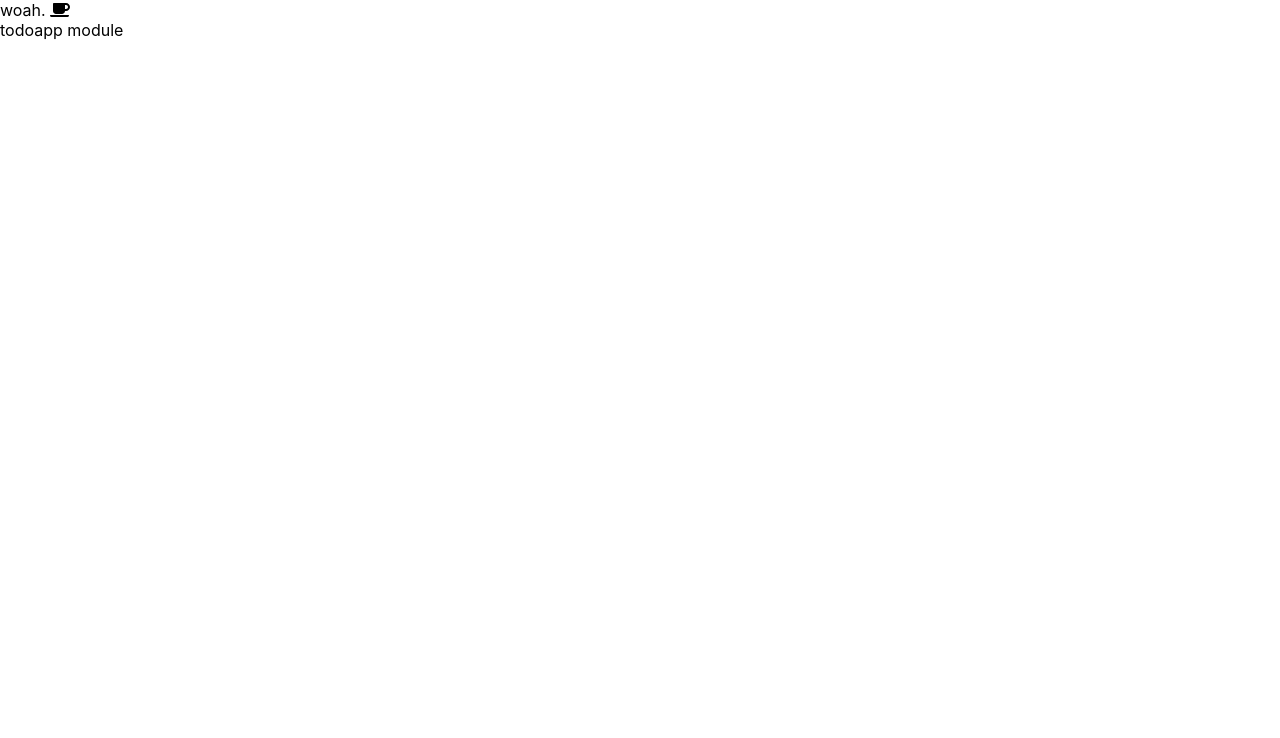
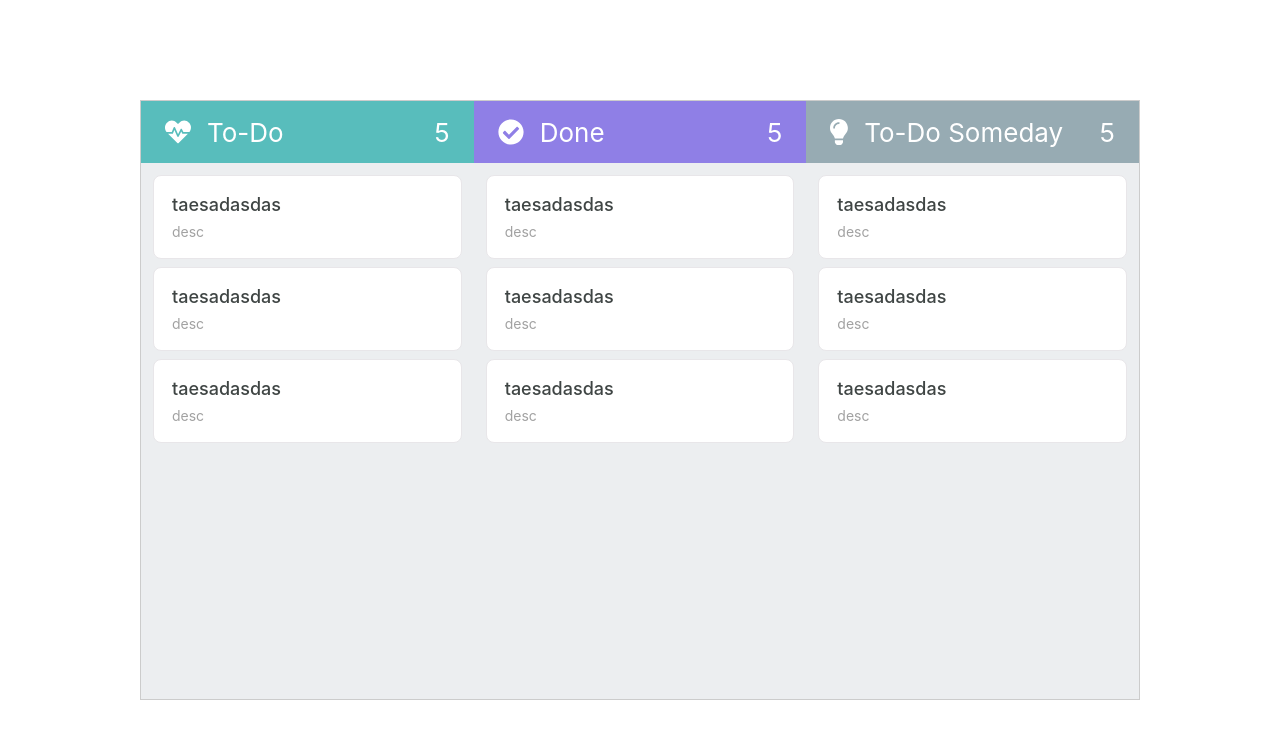
Before and after one commit to erenkulaksiz/todo-react, a React (Create React App) app: page / in a window 1280 px wide. Shown: the top 738 px of the page. Built offline with nearby package versions, Linux system fonts and the light colour scheme.

Commit message:
frontend complete

```diff
--- a/src/index.jsx
+++ b/src/index.jsx
@@ -1,25 +1,17 @@
 import React from 'react';
 import ReactDOM from 'react-dom';
 import './styles/globals.scss'
-//
-import { FontAwesomeIcon } from '@fortawesome/react-fontawesome'
-import { faCoffee } from '@fortawesome/free-solid-svg-icons'
 
 import TodoApp from './modules/todoapp/todoapp.jsx'
 
 function App() {
   return (
-    <div className="App">
-        <div>
-          woah. <FontAwesomeIcon icon={faCoffee} />
-          <TodoApp />
-        </div>
-    </div>
+    <TodoApp />
   );
 }
 
 ReactDOM.render(
-    App(),
+  App(),
   document.getElementById('root')
 );
 
--- a/src/modules/card/card.jsx
+++ b/src/modules/card/card.jsx
@@ -0,0 +1,21 @@
+import React, { Component } from 'react';
+import styles from './card.module.scss';
+
+class card extends Component {
+
+    render() {
+      return(
+        <div className={styles.card}>
+            <div className={styles.title}>
+                {this.props.title}
+            </div>
+            <div className={styles.desc}>
+                {this.props.desc}
+            </div>
+        </div>
+      )
+    }
+
+  }
+
+export default card
--- a/src/modules/card/card.module.scss
+++ b/src/modules/card/card.module.scss
@@ -0,0 +1,27 @@
+
+.card{
+    display: flex;
+    flex-direction: column;
+    background-color: white;
+    width: 100%;
+    padding: 18px;
+    border: 1px solid #E8E6E9;
+    border-radius: 8px;
+    position: relative;
+    overflow-wrap: break-word;
+    &:nth-child(1n+2){
+        margin-top: 8px;
+    }
+    .title{
+        width: 100%;
+        font-size: 18px;
+        font-weight: 500;
+        color: #3F4544;
+    }
+    .desc{
+        width: 100%;
+        font-size: 14px;
+        margin-top: 8px;
+        color: #A2A2A2;
+    }
+}
--- a/src/modules/todoapp/todoapp.jsx
+++ b/src/modules/todoapp/todoapp.jsx
@@ -1,7 +1,72 @@
-import React from 'react';
+import React, { Component } from 'react';
+import Card from '../card/card.jsx';
+import styles from './todoapp.module.scss';
+//
+import { FontAwesomeIcon } from '@fortawesome/react-fontawesome'
+import { faHeartbeat, faCheckCircle, faLightbulb } from '@fortawesome/free-solid-svg-icons'
 
-const todoapp = () => (
-    <div>todoapp module</div>
-);
+class todoapp extends Component {
+
+    render() {
+      return(
+        <div className={styles.wrapper}>
+            <div className={styles.content}>
+                <div className={styles.content__todo}>
+                    <div className={styles.header}>
+                        <div className={styles.header_content}>
+                            <div className={styles.title}>
+                                <FontAwesomeIcon icon={faHeartbeat} className={styles.headerIcon}/> To-Do
+                            </div>
+                            <div className={styles.count}>
+                                5
+                            </div>
+                        </div>
+                    </div>
+                    <div className={styles.todo_content}>
+                        <Card title={"taesadasdas"} desc={"desc"} id={5}/>
+                        <Card title={"taesadasdas"} desc={"desc"} id={5}/>
+                        <Card title={"taesadasdas"} desc={"desc"} id={5}/>
+                    </div>
+                </div>
+                <div className={styles.content__done}>
+                    <div className={styles.header}>
+                        <div className={styles.header_content}>
+                            <div className={styles.title}>
+                                <FontAwesomeIcon icon={faCheckCircle} className={styles.headerIcon}/> Done
+                            </div>
+                            <div className={styles.count}>
+                                5
+                            </div>
+                        </div>
+                    </div>
+                    <div className={styles.done_content}>
+                        <Card title={"taesadasdas"} desc={"desc"} id={5}/>
+                        <Card title={"taesadasdas"} desc={"desc"} id={5}/>
+                        <Card title={"taesadasdas"} desc={"desc"} id={5}/>
+                    </div>
+                </div>
+                <div className={styles.content__later}>
+                    <div className={styles.header}>
+                        <div className={styles.header_content}>
+                            <div className={styles.title}>
+                                <FontAwesomeIcon icon={faLightbulb} className={styles.headerIcon}/> To-Do Someday
+                            </div>
+                            <div className={styles.count}>
+                                5
+                            </div>
+                        </div>
+                    </div>
+                    <div className={styles.later_content}>
+                        <Card title={"taesadasdas"} desc={"desc"} id={5}/>
+                        <Card title={"taesadasdas"} desc={"desc"} id={5}/>
+                        <Card title={"taesadasdas"} desc={"desc"} id={5}/>
+                    </div>
+                </div>
+            </div>
+        </div>
+      )
+    }
+
+  }
 
 export default todoapp
--- a/src/modules/todoapp/todoapp.module.scss
+++ b/src/modules/todoapp/todoapp.module.scss
@@ -0,0 +1,108 @@
+$headerIconMargin: 16px;
+
+.wrapper{
+    display: flex;
+    justify-content: center;
+    align-items: center;
+    height: 100%;
+    width: 100%;
+    .content{
+        display: flex;
+        height: 600px;
+        border: 1px solid #CCCCCC;
+        min-width: 1000px;
+        max-width: 1100px;
+        background-color: #ECEEF0;
+        &__todo{
+            display: flex;
+            flex-direction: column;
+            width: 100%; // Fixes spacing issue
+            height: 100%;
+            .todo_content{
+                display: flex;
+                flex-direction: column;
+                height: 100%;
+                width: 100%;
+                align-items: flex-start;
+                padding: 12px;
+                overflow: scroll;
+            }
+        }
+        &__done{
+            display: flex;
+            flex-direction: column;
+            width: 100%;
+            height: 100%;
+            background-color: #ECEEF0;
+            .header{
+                display: flex;
+                width: 100%;
+                height: 70px;
+                background-color: #8F7FE6;
+            }
+            .done_content{
+                display: flex;
+                flex-direction: column;
+                height: 100%;
+                width: 100%;
+                align-items: flex-start;
+                padding: 12px;
+                overflow: scroll;
+            }
+        }
+        &__later{
+            display: flex;
+            flex-direction: column;
+            width: 100%;
+            height: 100%;
+            .header{
+                display: flex;
+                width: 100%;
+                height: 70px;
+                background-color: #97ABB3;
+            }
+            .later_content{
+                display: flex;
+                flex-direction: column;
+                height: 100%;
+                width: 100%;
+                align-items: flex-start;
+                padding: 12px;
+                overflow: scroll;
+            }
+        }
+    }
+}
+
+.headerIcon{
+    margin-right: $headerIconMargin;
+}
+
+.header{
+    display: flex;
+    width: 100%;
+    height: 70px;
+    background-color: #58BDBC;
+    &_content{
+        display: flex;
+        height: 100%;
+        width: 100%;
+        font-size: 26px;
+        color: white !important;
+        .title{
+            display: flex;
+            align-items: center;
+            flex: 80%;
+            height: 100%;
+            padding-left: 24px;
+        }
+        .count{
+            display: flex;
+            align-items: center;
+            justify-content: flex-end;
+            flex: 20%;
+            height: 100%;
+            padding-right: 24px;
+        }
+    }
+}
--- a/src/styles/globals.scss
+++ b/src/styles/globals.scss
@@ -1,5 +1,6 @@
 html,
 body {
+  height: 100%;
   padding: 0;
   margin: 0;
   font-family: -apple-system, BlinkMacSystemFont, Segoe UI, Roboto, Oxygen,
@@ -14,3 +15,8 @@ a {
 * {
   box-sizing: border-box;
 }
+
+#root {
+  height: 100%;
+  width: 100%;
+}
```
Also changed, not shown: 1 other file (tests, documents, lock files or other folders).
